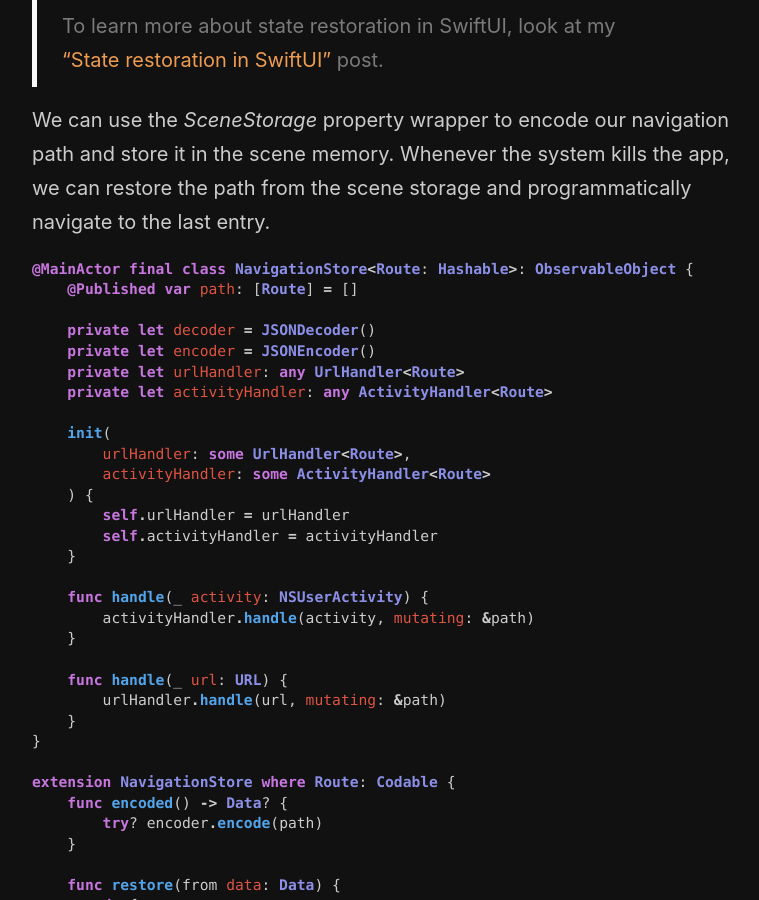
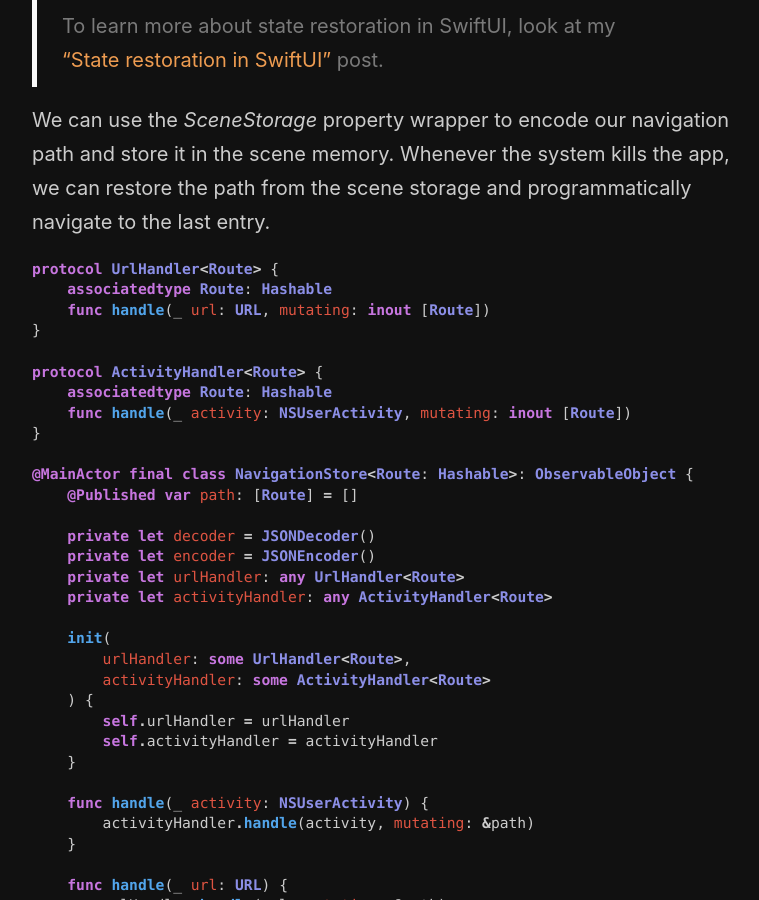
Before and after one commit to mecid/mecid.github.io, a Jekyll site: the page built from _posts/2022-06-21-mastering-navigationstack-in-swiftui-deep-linking.md, in a window 1280 px wide and 900 px high, scrolled down 4680 px. Shown: the whole window, without its empty margins (258-1017 px from the left). Built offline with Jekyll 4.4.1, drawn with Linux system fonts in a browser that asks for light colours.

Commit message:
deep linking post code example improved

````diff
--- a/_posts/2022-06-21-mastering-navigationstack-in-swiftui-deep-linking.md
+++ b/_posts/2022-06-21-mastering-navigationstack-in-swiftui-deep-linking.md
@@ -173,6 +173,16 @@ State restoration is one of the essential features that you should implement to
 We can use the *SceneStorage* property wrapper to encode our navigation path and store it in the scene memory. Whenever the system kills the app, we can restore the path from the scene storage and programmatically navigate to the last entry.
 
 ```swift
+protocol UrlHandler<Route> {
+    associatedtype Route: Hashable
+    func handle(_ url: URL, mutating: inout [Route])
+}
+
+protocol ActivityHandler<Route> {
+    associatedtype Route: Hashable
+    func handle(_ activity: NSUserActivity, mutating: inout [Route])
+}
+
 @MainActor final class NavigationStore<Route: Hashable>: ObservableObject {
     @Published var path: [Route] = []
 
````
